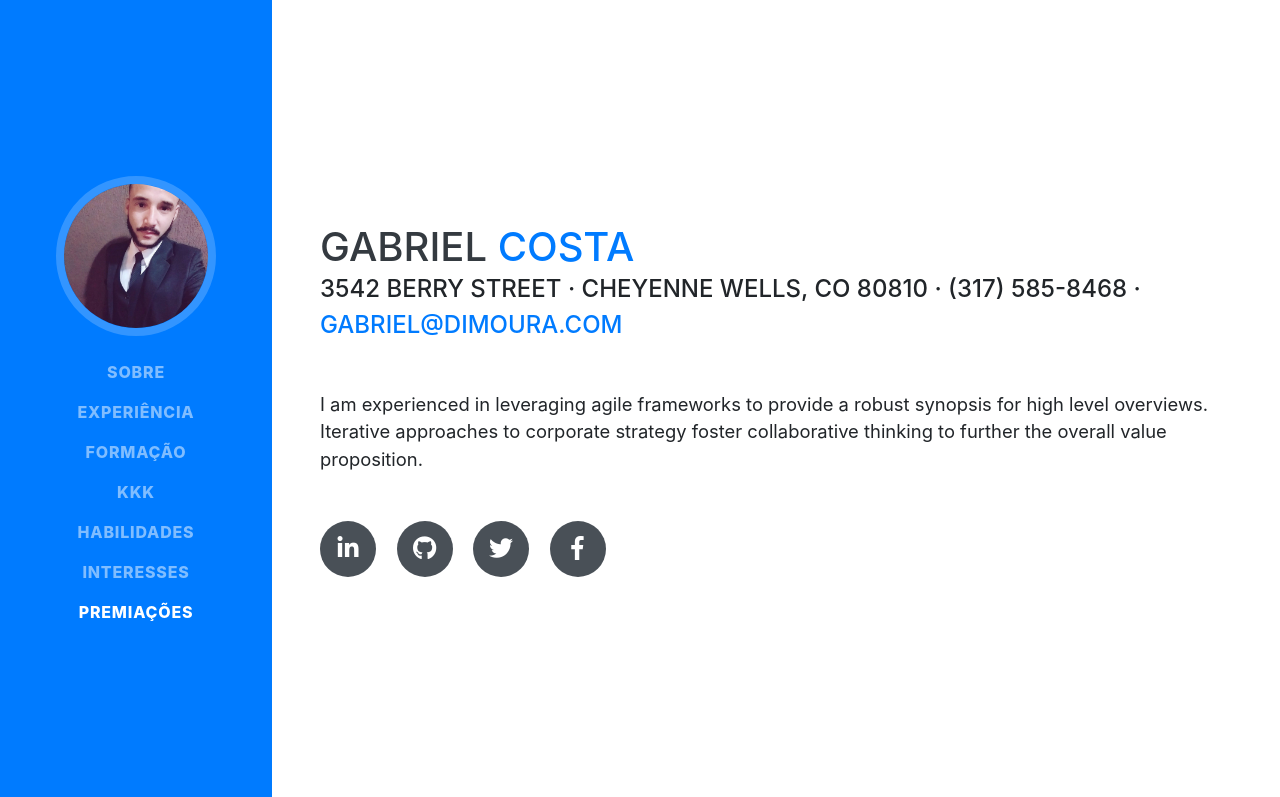
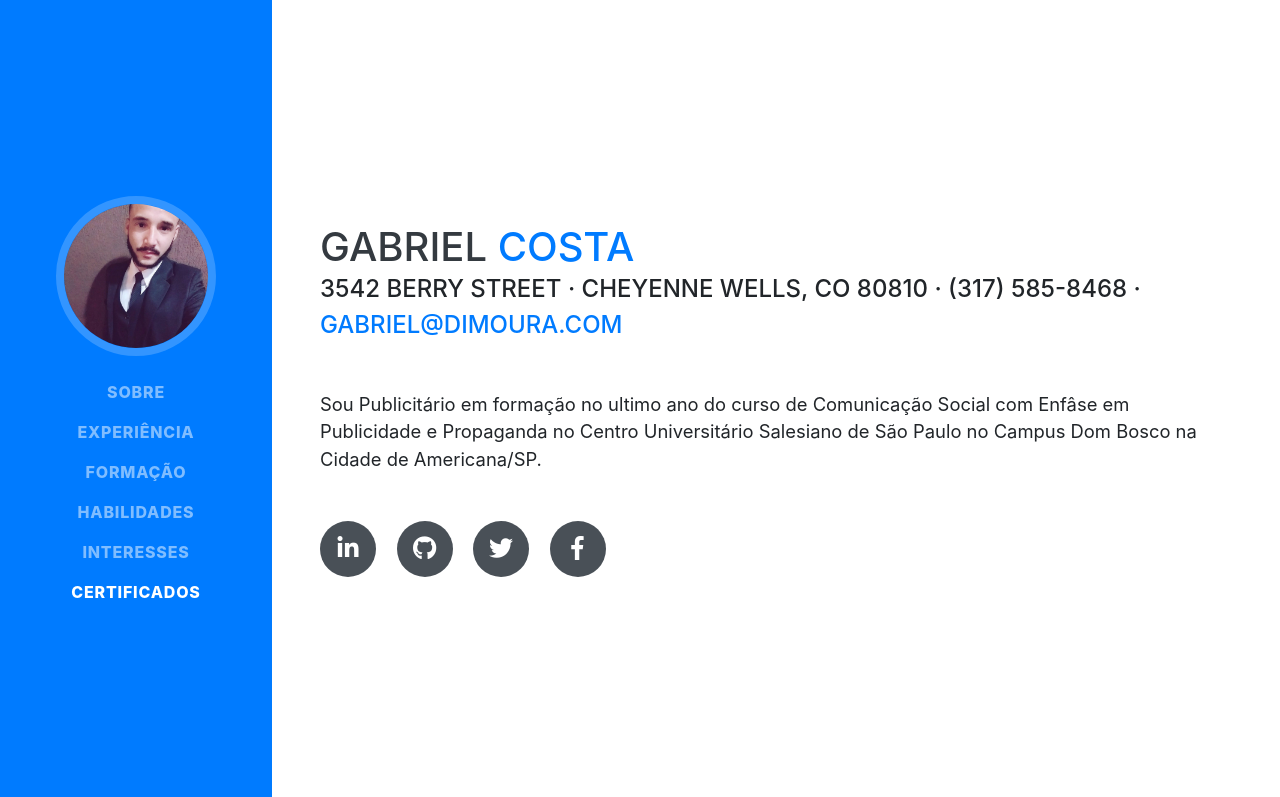
Before and after one commit to gabrielcostta/gabrielcostta.github.io, a website with bundled scripts: page index.html in a window 1280 px wide. Shown: the top 797 px of the page. Built offline with nearby package versions, Linux system fonts and the light colour scheme; a web font is replaced by a local one.

Commit message:
Alteração 3

```diff
--- a/index.html
+++ b/index.html
@@ -46,9 +46,6 @@
         <li class="nav-item">
           <a class="nav-link js-scroll-trigger" href="#education">Formação</a>
         </li>
-		<li class="nav-item">
-          <a class="nav-link js-scroll-trigger" href="#education">kkk</a>
-        </li>
         <li class="nav-item">
           <a class="nav-link js-scroll-trigger" href="#skills">Habilidades</a>
         </li>
@@ -56,7 +53,7 @@
           <a class="nav-link js-scroll-trigger" href="#interests">Interesses</a>
         </li>
         <li class="nav-item">
-          <a class="nav-link js-scroll-trigger" href="#awards">Premiações</a>
+          <a class="nav-link js-scroll-trigger" href="#awards">Certificados</a>
         </li>
       </ul>
     </div>
@@ -72,7 +69,7 @@
         <div class="subheading mb-5">3542 Berry Street · Cheyenne Wells, CO 80810 · (317) 585-8468 ·
           <a href="mailto:gabriel@dimoura.com">gabriel@dimoura.com</a>
         </div>
-        <p class="lead mb-5">I am experienced in leveraging agile frameworks to provide a robust synopsis for high level overviews. Iterative approaches to corporate strategy foster collaborative thinking to further the overall value proposition.</p>
+        <p class="lead mb-5">Sou Publicitário em formação no ultimo ano do curso de Comunicação Social com Enfâse em Publicidade e Propaganda no Centro Universitário Salesiano de São Paulo no Campus Dom Bosco na Cidade de Americana/SP.</p>
         <div class="social-icons">
           <a href="#">
             <i class="fab fa-linkedin-in"></i>
```
